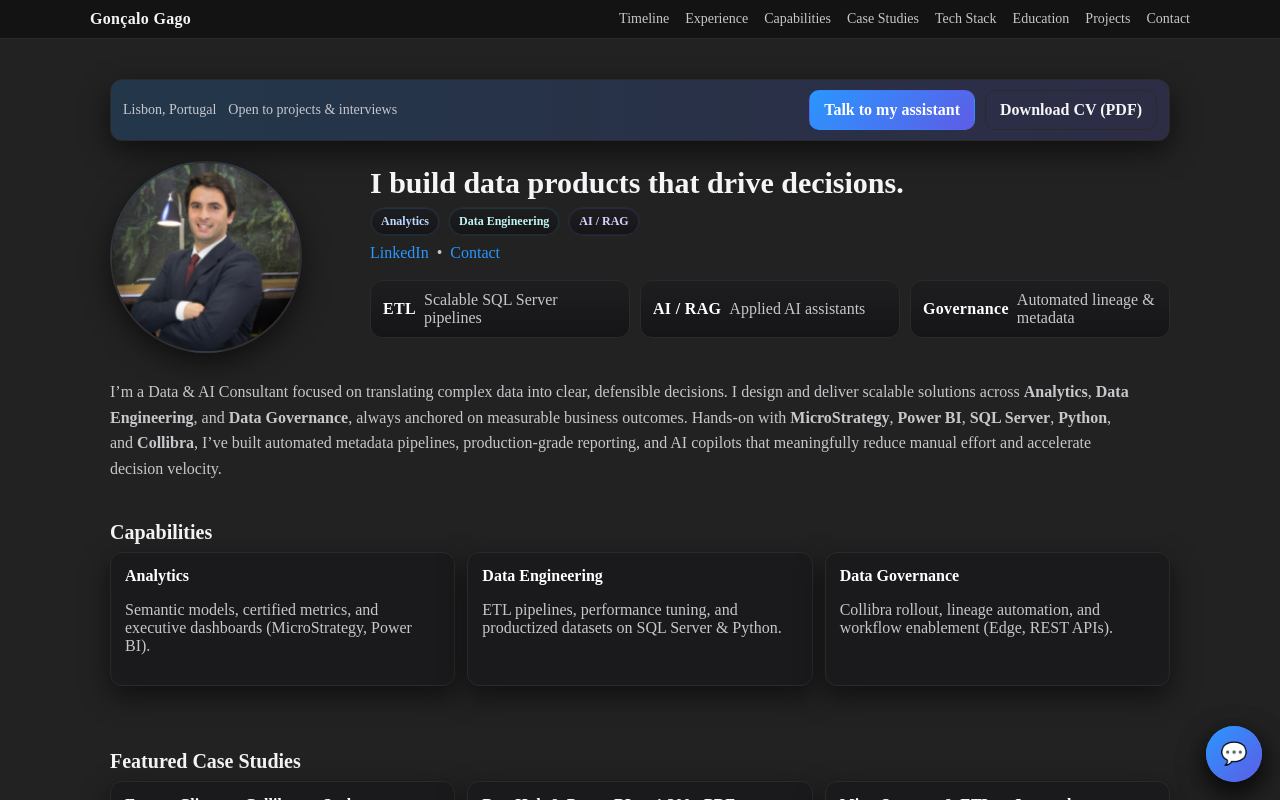
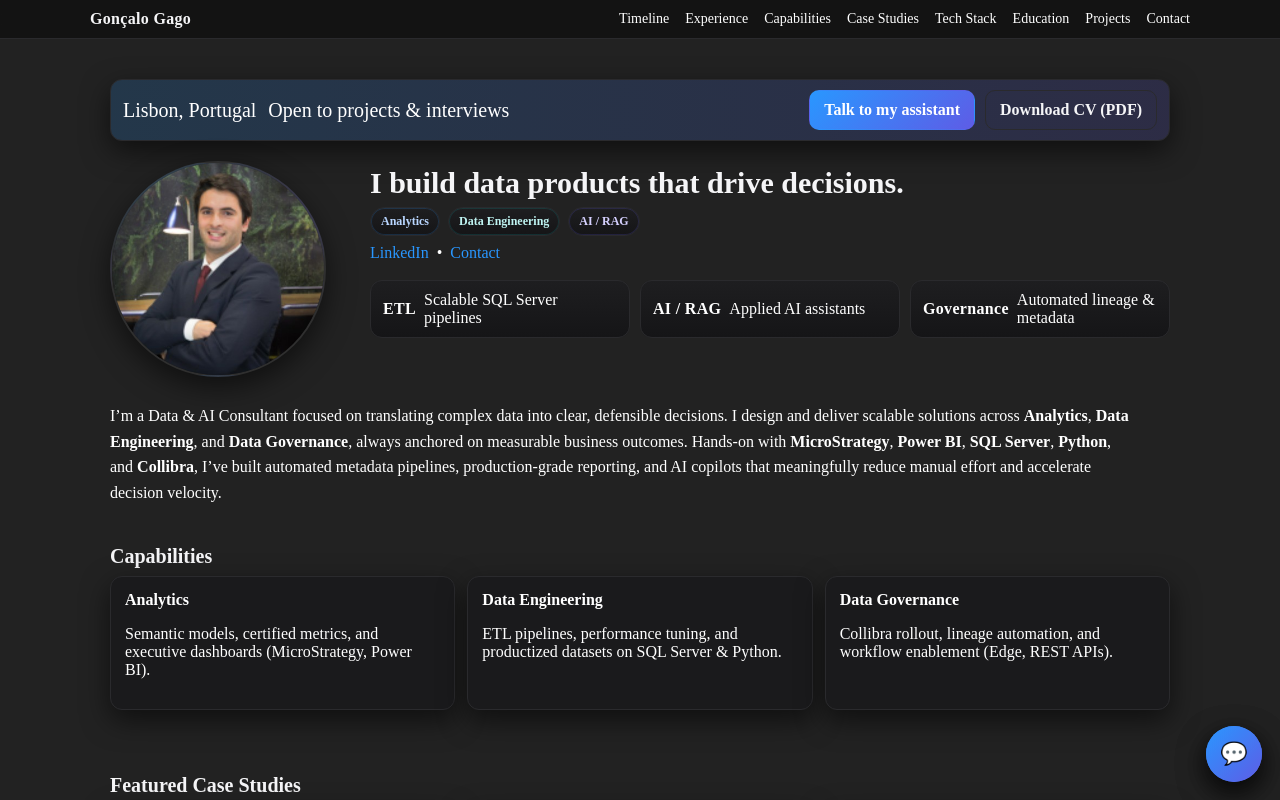
Before and after one commit to goncalogago1/curriculo, a Next.js app: page / in a window 1280 px wide. Shown: the top 800 px of the page. Built offline with nearby package versions, Linux system fonts and the light colour scheme.

Commit message:
Page 42 de commit few

```diff
--- a/app/globals.css
+++ b/app/globals.css
@@ -5,7 +5,7 @@
   --bg-soft: #121212;
   --card: #1a1a1c;
   --text: #f5f5f7;
-  --muted: #c7c7cc;
+  --muted: #ffffff;
   --border: #2a2a2d;
 
   /* Branding */
@@ -87,7 +87,7 @@ main { min-height: 100vh; }
 .profile-pane { display: grid; gap: 10px; align-content: start; }
 .profile-photo {
   position: relative;
-  width: 80%;
+  width: 90%;
   aspect-ratio: 1 / 1;
   overflow: hidden;
 }
@@ -114,7 +114,7 @@ main { min-height: 100vh; }
   display:flex; align-items:center; gap: 12px; flex-wrap: wrap;
   box-shadow: var(--shadow);
 }
-.profile-topbar .loc { display:flex; align-items:center; gap:6px; color:var(--muted); font-size:14px; }
+.profile-topbar .loc { display:flex; align-items:center; gap:6px; color:#ffffff; font-size:20px; }
 .profile-topbar .actions { margin-left:auto; display:flex; gap:10px; }
 
 /* ========= HERO CONTENT (DIREITA) ========= */
```
